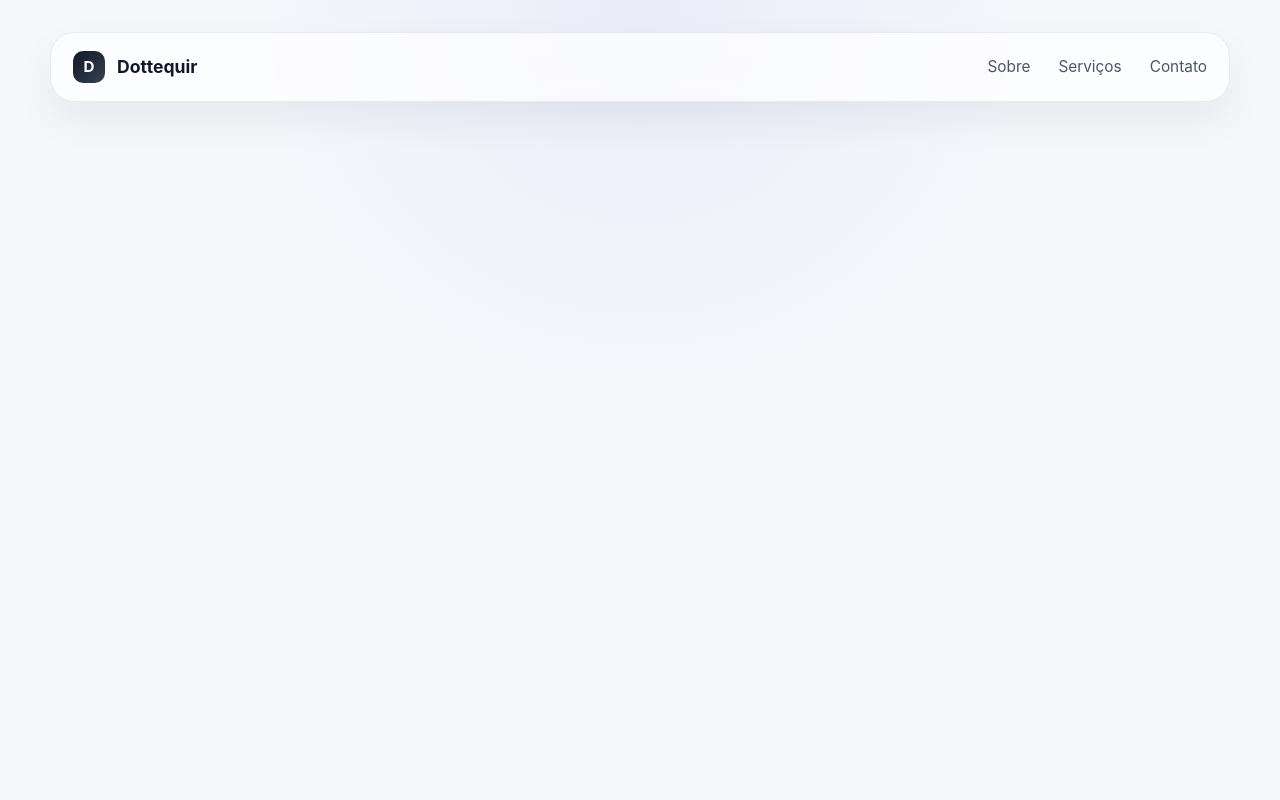
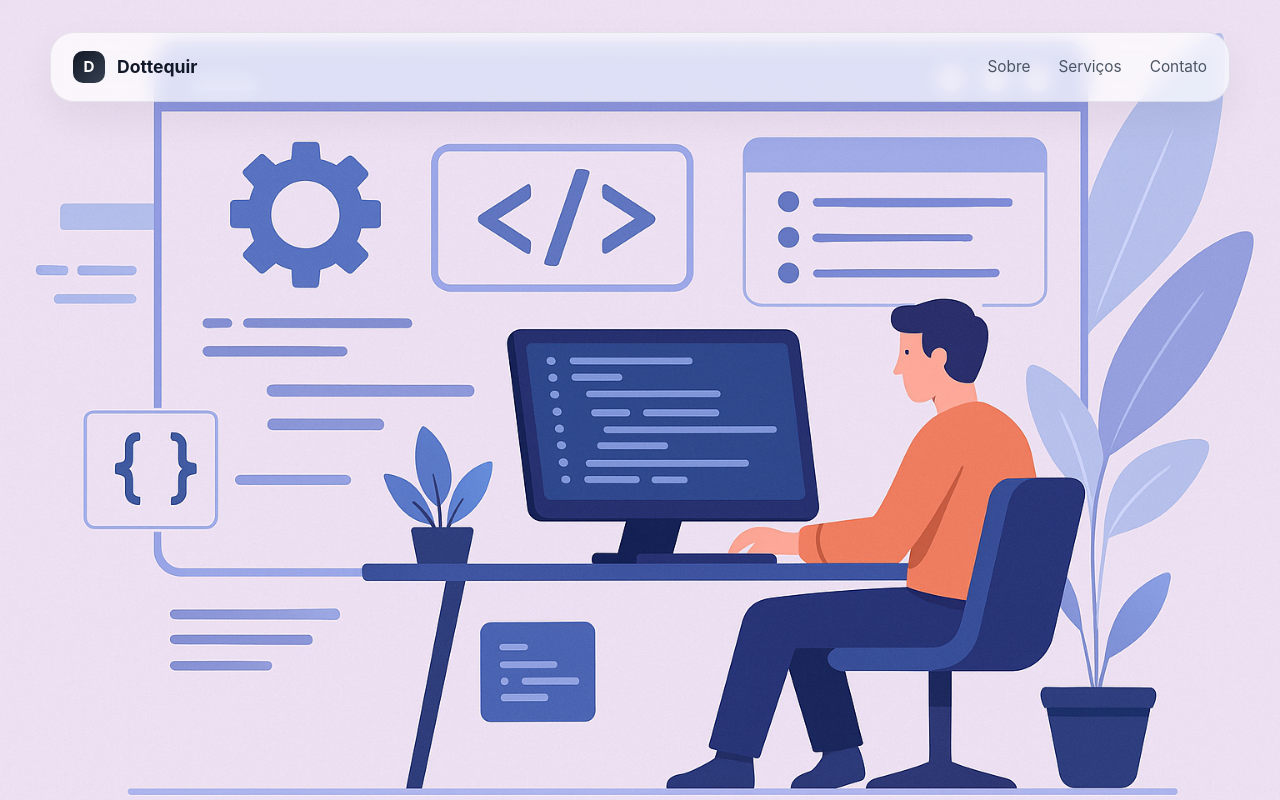
Before and after one commit to diogoottequir/dottequirSite, a React (Vite) app: page / in a window 1280 px wide. Built offline with nearby package versions, Linux system fonts and the light colour scheme.

Commit message:
feat: adicionar fundo em tela cheia

```diff
--- a/src/App.css
+++ b/src/App.css
@@ -1,7 +1,8 @@
 .page-shell {
   width: min(1180px, calc(100% - 32px));
+  min-height: 100dvh;
   margin: 0 auto;
-  padding: 32px 0 64px;
+  padding: 32px 0 0;
 }
 
 .topbar {
--- a/src/index.css
+++ b/src/index.css
@@ -15,16 +15,16 @@
 }
 
 html {
+  height: 100%;
   scroll-behavior: smooth;
 }
 
 body {
   margin: 0;
   min-width: 320px;
-  min-height: 100vh;
-  background:
-    radial-gradient(circle at top, rgba(99, 102, 241, 0.08), transparent 38%),
-    #f5f7fb;
+  height: 100%;
+  overflow: hidden;
+  background: url('./assets/background.webp') center / cover no-repeat;
 }
 
 button,
@@ -33,5 +33,5 @@ a {
 }
 
 #root {
-  min-height: 100vh;
+  height: 100%;
 }
```
Also changed, not shown: src/assets/background.webp (added).
